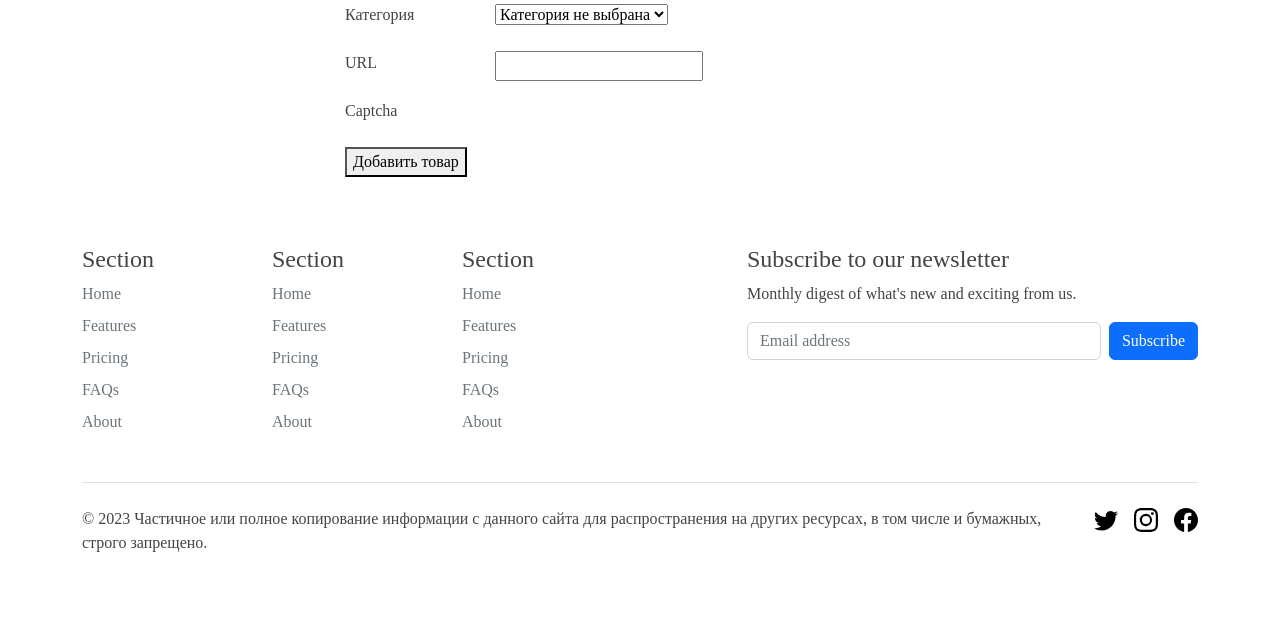
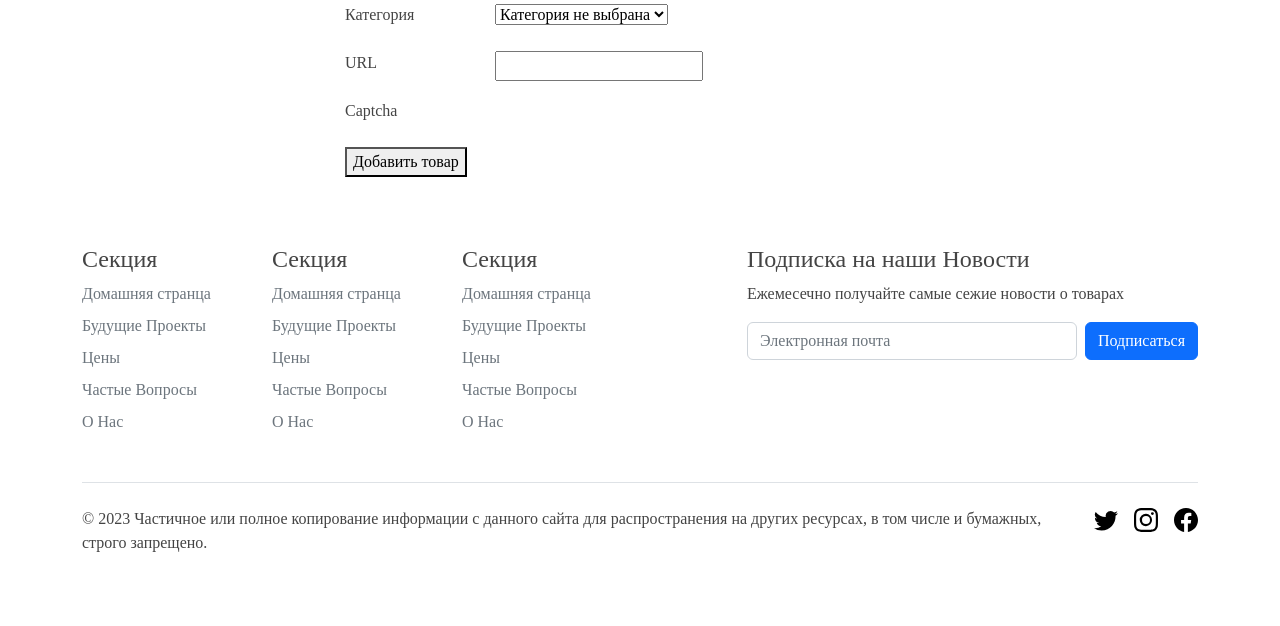
Before and after one commit to EgorKondratyev/site-shop-training, a Django app: page /add_product/ in a window 1280 px wide. Shown: the part 546-1172 px from the top of the page. Run offline with Django 4.2, Linux system fonts and the light colour scheme; the visitor is signed in with stand-in values (Sample User, id 1); data comes from the database, SQL or seed files in the repository; data that the repository does not hold is empty.

Commit message:
footer on ru

```diff
--- a/shop/home/templates/home/base.html
+++ b/shop/home/templates/home/base.html
@@ -244,46 +244,46 @@
         <footer class="py-5">
             <div class="row">
                 <div class="col-6 col-md-2 mb-3">
-                    <h5>Section</h5>
+                    <h5>Секция</h5>
                     <ul class="nav flex-column">
-                        <li class="nav-item mb-2"><a href="#" class="nav-link p-0 text-muted">Home</a></li>
-                        <li class="nav-item mb-2"><a href="#" class="nav-link p-0 text-muted">Features</a></li>
-                        <li class="nav-item mb-2"><a href="#" class="nav-link p-0 text-muted">Pricing</a></li>
-                        <li class="nav-item mb-2"><a href="#" class="nav-link p-0 text-muted">FAQs</a></li>
-                        <li class="nav-item mb-2"><a href="#" class="nav-link p-0 text-muted">About</a></li>
+                        <li class="nav-item mb-2"><a href="#" class="nav-link p-0 text-muted">Домашняя странца</a></li>
+                        <li class="nav-item mb-2"><a href="#" class="nav-link p-0 text-muted">Будущие Проекты</a></li>
+                        <li class="nav-item mb-2"><a href="#" class="nav-link p-0 text-muted">Цены</a></li>
+                        <li class="nav-item mb-2"><a href="#" class="nav-link p-0 text-muted">Частые Вопросы</a></li>
+                        <li class="nav-item mb-2"><a href="#" class="nav-link p-0 text-muted">О Нас</a></li>
                     </ul>
                 </div>
 
                 <div class="col-6 col-md-2 mb-3">
-                    <h5>Section</h5>
+                    <h5>Секция</h5>
                     <ul class="nav flex-column">
-                        <li class="nav-item mb-2"><a href="#" class="nav-link p-0 text-muted">Home</a></li>
-                        <li class="nav-item mb-2"><a href="#" class="nav-link p-0 text-muted">Features</a></li>
-                        <li class="nav-item mb-2"><a href="#" class="nav-link p-0 text-muted">Pricing</a></li>
-                        <li class="nav-item mb-2"><a href="#" class="nav-link p-0 text-muted">FAQs</a></li>
-                        <li class="nav-item mb-2"><a href="#" class="nav-link p-0 text-muted">About</a></li>
+                        <li class="nav-item mb-2"><a href="#" class="nav-link p-0 text-muted">Домашняя странца</a></li>
+                        <li class="nav-item mb-2"><a href="#" class="nav-link p-0 text-muted">Будущие Проекты</a></li>
+                        <li class="nav-item mb-2"><a href="#" class="nav-link p-0 text-muted">Цены</a></li>
+                        <li class="nav-item mb-2"><a href="#" class="nav-link p-0 text-muted">Частые Вопросы</a></li>
+                        <li class="nav-item mb-2"><a href="#" class="nav-link p-0 text-muted">О Нас</a></li>
                     </ul>
                 </div>
 
                 <div class="col-6 col-md-2 mb-3">
-                    <h5>Section</h5>
+                    <h5>Секция</h5>
                     <ul class="nav flex-column">
-                        <li class="nav-item mb-2"><a href="#" class="nav-link p-0 text-muted">Home</a></li>
-                        <li class="nav-item mb-2"><a href="#" class="nav-link p-0 text-muted">Features</a></li>
-                        <li class="nav-item mb-2"><a href="#" class="nav-link p-0 text-muted">Pricing</a></li>
-                        <li class="nav-item mb-2"><a href="#" class="nav-link p-0 text-muted">FAQs</a></li>
-                        <li class="nav-item mb-2"><a href="#" class="nav-link p-0 text-muted">About</a></li>
+                        <li class="nav-item mb-2"><a href="#" class="nav-link p-0 text-muted">Домашняя странца</a></li>
+                        <li class="nav-item mb-2"><a href="#" class="nav-link p-0 text-muted">Будущие Проекты</a></li>
+                        <li class="nav-item mb-2"><a href="#" class="nav-link p-0 text-muted">Цены</a></li>
+                        <li class="nav-item mb-2"><a href="#" class="nav-link p-0 text-muted">Частые Вопросы</a></li>
+                        <li class="nav-item mb-2"><a href="#" class="nav-link p-0 text-muted">О Нас</a></li>
                     </ul>
                 </div>
 
                 <div class="col-md-5 offset-md-1 mb-3">
                     <form>
-                        <h5>Subscribe to our newsletter</h5>
-                        <p>Monthly digest of what's new and exciting from us.</p>
+                        <h5>Подписка на наши Новости</h5>
+                        <p>Ежемесечно получайте самые сежие новости о товарах</p>
                         <div class="d-flex flex-column flex-sm-row w-100 gap-2">
-                            <label for="newsletter1" class="visually-hidden">Email address</label>
-                            <input id="newsletter1" type="text" class="form-control" placeholder="Email address">
-                            <button class="btn btn-primary" type="button">Subscribe</button>
+                            <label for="newsletter1" class="visually-hidden">Электронная почта</label>
+                            <input id="newsletter1" type="text" class="form-control" placeholder="Электронная почта">
+                            <button class="btn btn-primary" type="button">Подписаться</button>
                         </div>
                     </form>
                 </div>
```
